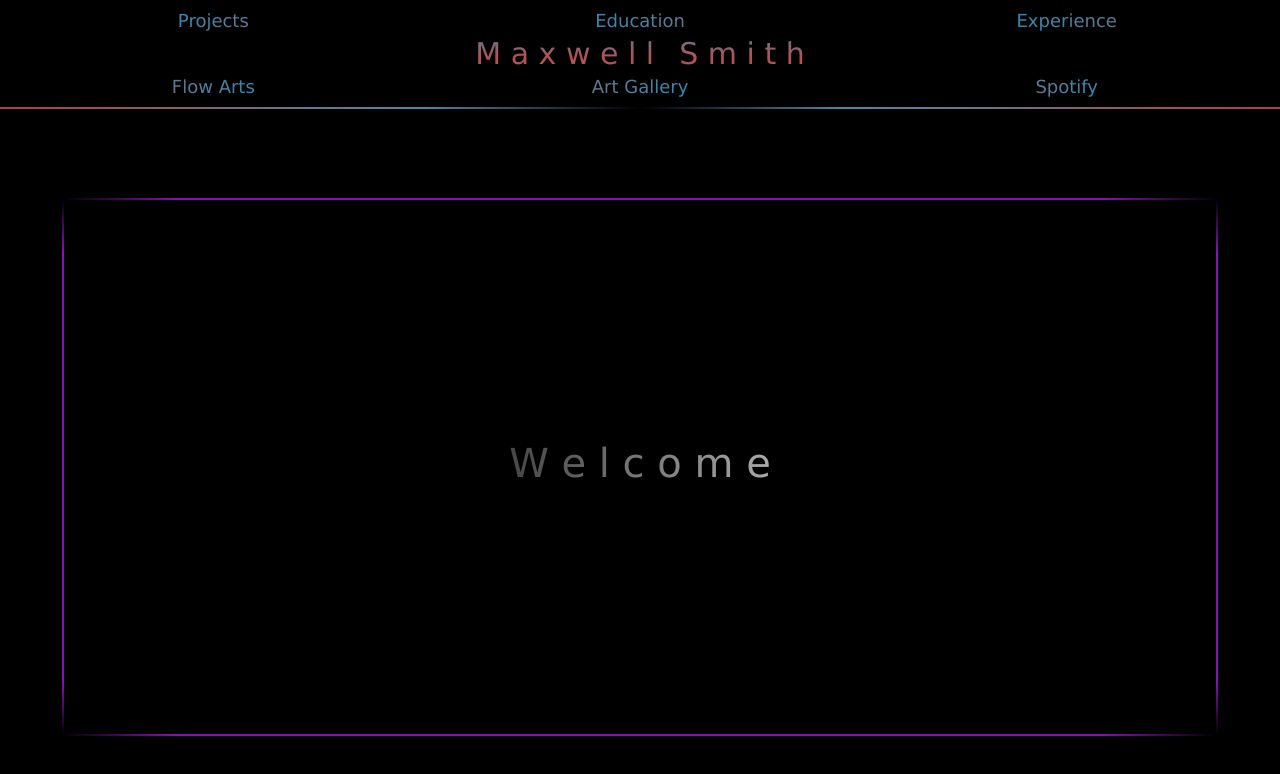
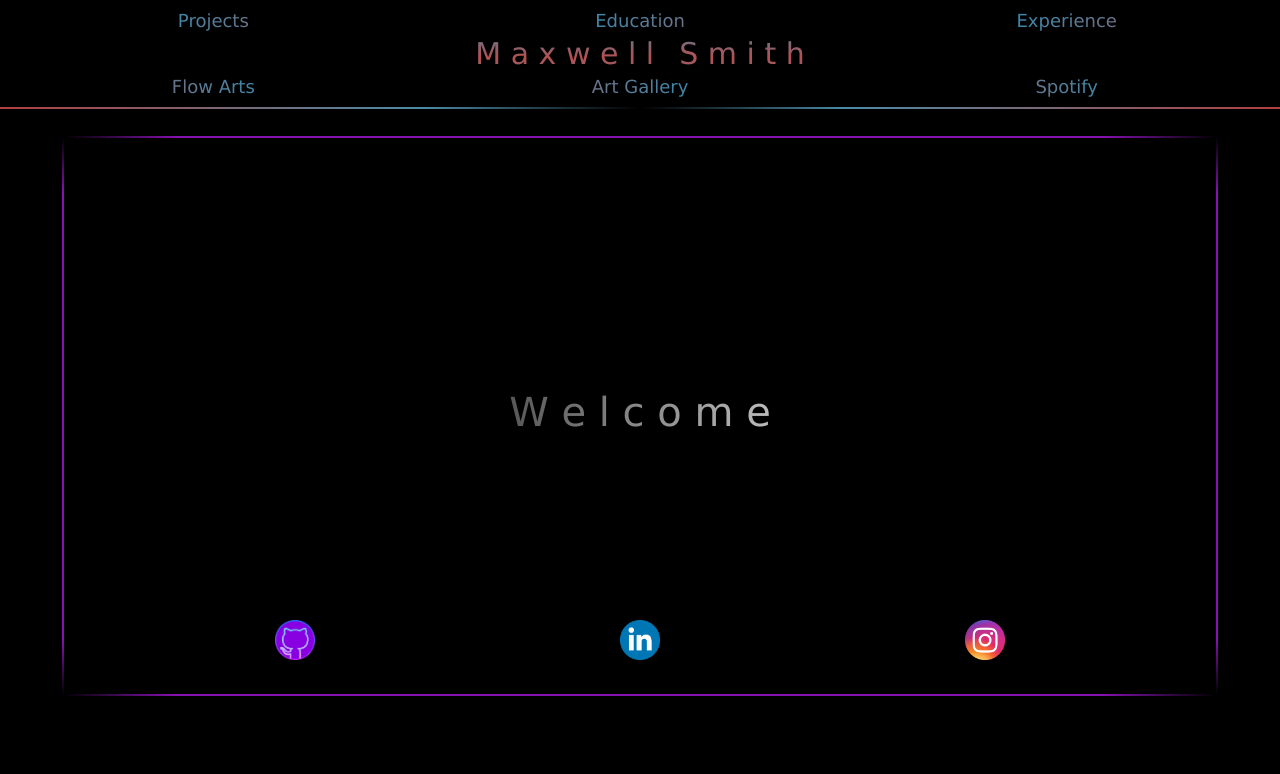
Before and after one commit to mxwllsmth/maxsmith, a React (Create React App) app: page / in a window 1280 px wide. Shown: the top 774 px of the page. Built offline with nearby package versions, Linux system fonts and the light colour scheme.

Commit message:
Landing page responsive design update

```diff
--- a/src/components/Home.js
+++ b/src/components/Home.js
@@ -10,15 +10,15 @@ const Home = props => {
       <div id="homeContainer">
         <h1 id="welcome">W e l c o m e</h1>
         <div id="homeAbout">
-          <p className="gimmeMainSpace smallLine">I'm a former philosophy student and coach turned software developer, an artist, and a music lover.</p>
+          <p className="gimmeMainSpace">I'm a former philosophy student and coach turned software developer, an artist, and a music lover.
           <br/>
-          <p className="gimmeMainSpace smallLine">I developed this website to showcase my resume and my art, as well as to learn React.js</p>
+          I developed this website to showcase my resume and my art, as well as to learn React.js
           <br/>
-          <p className="gimmeMainSpace smallLine" id="mainSpace">- You can contact me at -</p>
+          - You can contact me at -
           <br/>
           <p className="gimmeMainSpace smallLine" id="email">maxwell.bsmith0@gmail.com</p>
           <br/>
-          <p className="gimmeMainSpace smallLine" id="mainSpace">or by following any of the links below to my social media</p>
+          or by following any of the links below to my social media</p>
         </div>
         <div id="siteNav">
           <a href="https://github.com/mxwllsmth" target="_blank" rel="noopener noreferrer"><img src={githubLogo2} id="logo" alt="Github Logo"/></a>
--- a/src/styles/Home.css
+++ b/src/styles/Home.css
@@ -80,12 +80,12 @@
 
 @media only screen and (max-width: 1400px) {
   #homeContainer {
-    margin-top: 8%;
-    height: 74vh;
+    margin-top: 0;
+    height: 60vh;
     width: 70vw;
   }
   #homeAbout {
-    margin-top: 30%;
+    margin-top: 10vh;
     display: flex;
     flex-wrap: wrap;
     justify-content: center;
@@ -106,8 +106,18 @@
     width: 40px;
   }
   #siteNav {
-    margin-top: 120%;
+    margin-top: 50vh;
     position: absolute;
     width: 100vw;
   }
 }
+@media only screen and (max-width: 900px) {
+  #homeContainer {
+    margin-top: 8%;
+    height: 74vh;
+  }
+  #siteNav {
+    position: absolute;
+    width: 100vw;
+  }
+}
```
